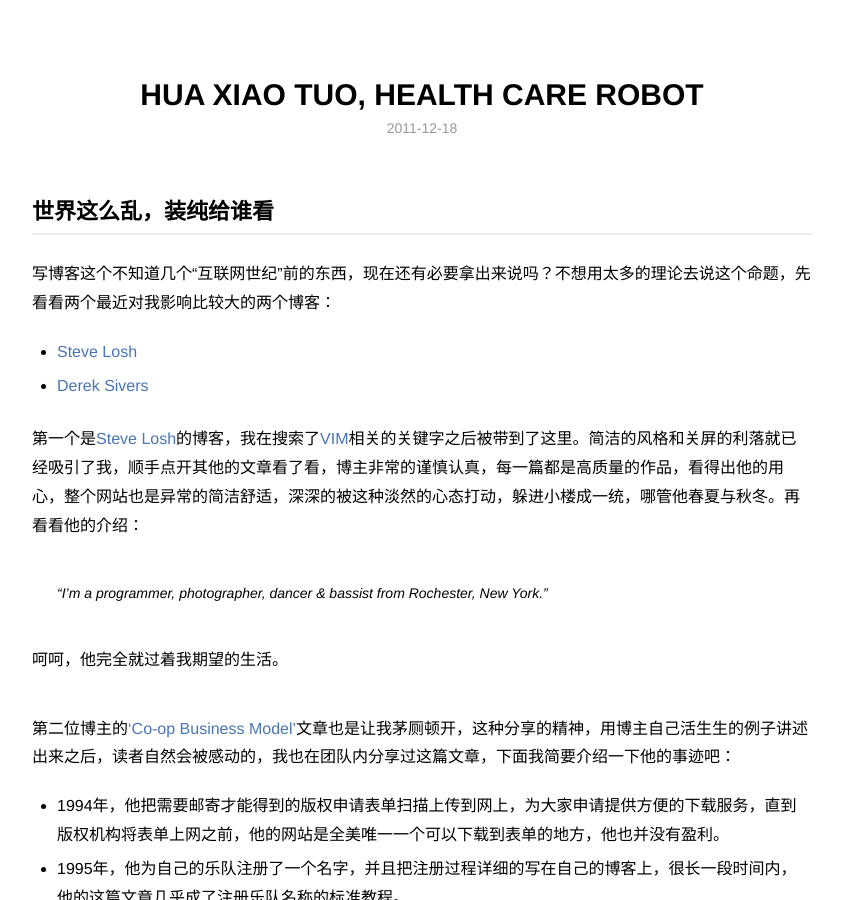
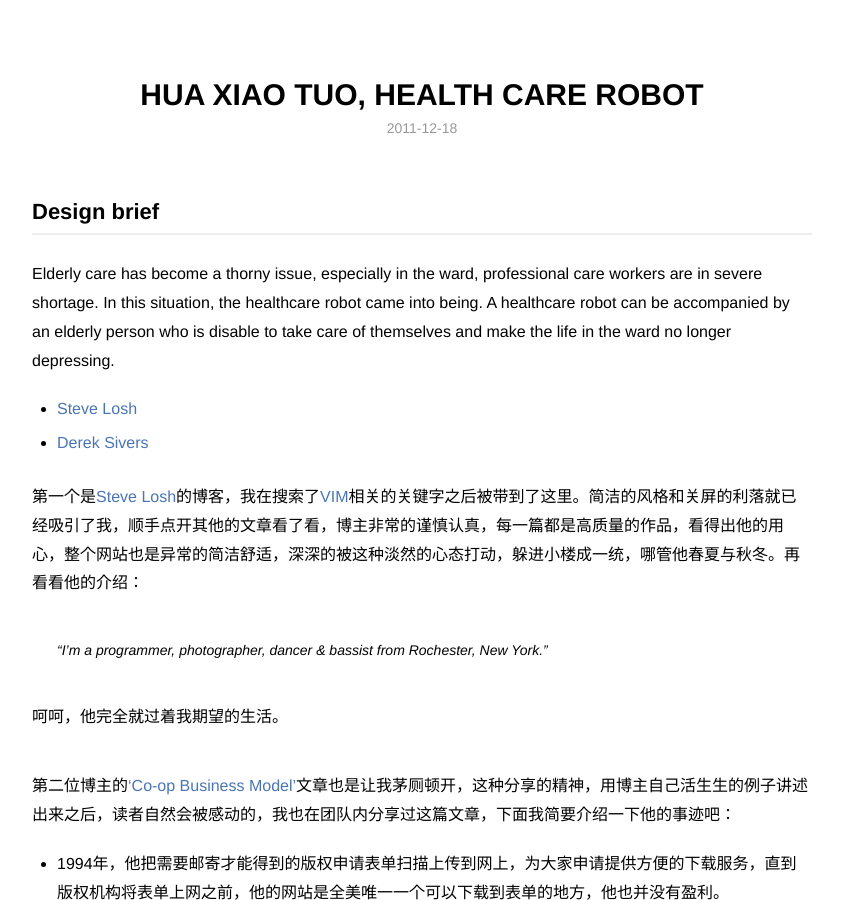
Before and after one commit to yuanyuanhu96/Potfolio-Archive, a Jekyll site: the page built from _posts/2011-12-18-why-blog.md, in a window 1280 px wide and 900 px high. Shown: the whole window, without its empty margins (218-1059 px from the left). Built offline with Jekyll 4.4.1, drawn with Linux system fonts in a browser that asks for light colours.

Commit message:
Update 2011-12-18-why-blog.md

```diff
--- a/_posts/2011-12-18-why-blog.md
+++ b/_posts/2011-12-18-why-blog.md
@@ -5,9 +5,10 @@ category: blog
 description: Elderly care has become a thorny issue, especially in the ward, professional care workers are in severe shortage. In this situation, the healthcare robot came into being.A healthcare robot can be accompanied by an elderly person who is disable to take care of themselves and make the life in the ward no longer depressing.
 ---
 
-## 世界这么乱，装纯给谁看
+## Design brief
 
-写博客这个不知道几个“互联网世纪”前的东西，现在还有必要拿出来说吗？不想用太多的理论去说这个命题，先看看两个最近对我影响比较大的两个博客：
+Elderly care has become a thorny issue, especially in the ward, professional care workers are in severe shortage. In this situation, the healthcare robot came into being.
+A healthcare robot can be accompanied by an elderly person who is disable to take care of themselves and make the life in the ward no longer depressing.
 
 * [Steve Losh][]
 * [Derek Sivers][]
```
